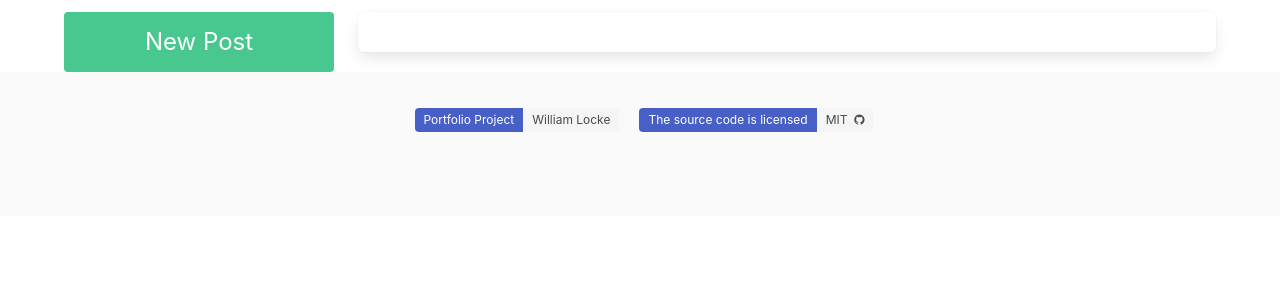
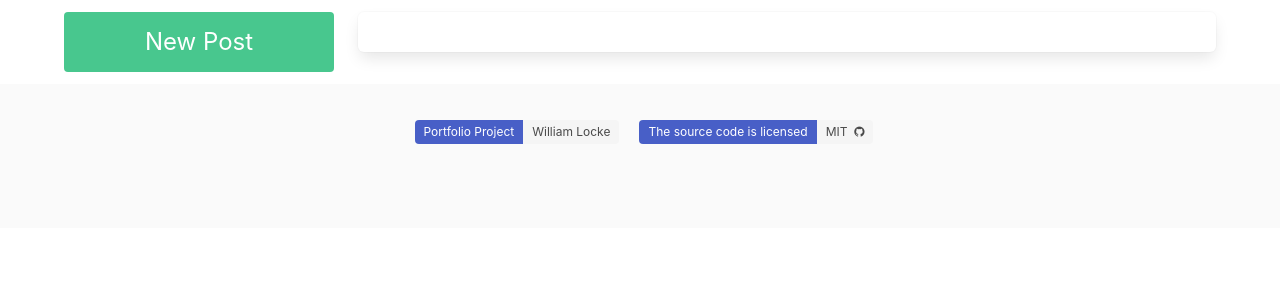
Before and after one commit to dopecello/developers_download, a Node server app: page / in a window 1280 px wide. Shown: the part 52-352 px from the top of the page. Run offline with Node 20, Linux system fonts and the light colour scheme; data that the repository does not hold is empty; some libraries are stand-ins or nearby versions.

Commit message:
added margin to the footer

```diff
--- a/views/layouts/main.handlebars
+++ b/views/layouts/main.handlebars
@@ -68,7 +68,7 @@
 	<main>
 		{{{ body }}}
 	</main>
-	<footer class="footer">
+	<footer class="footer mt-3">
 		<div class="container">
 			<div class="content has-text-centered">
 				<div class="columns is-mobile is-centered">
```
